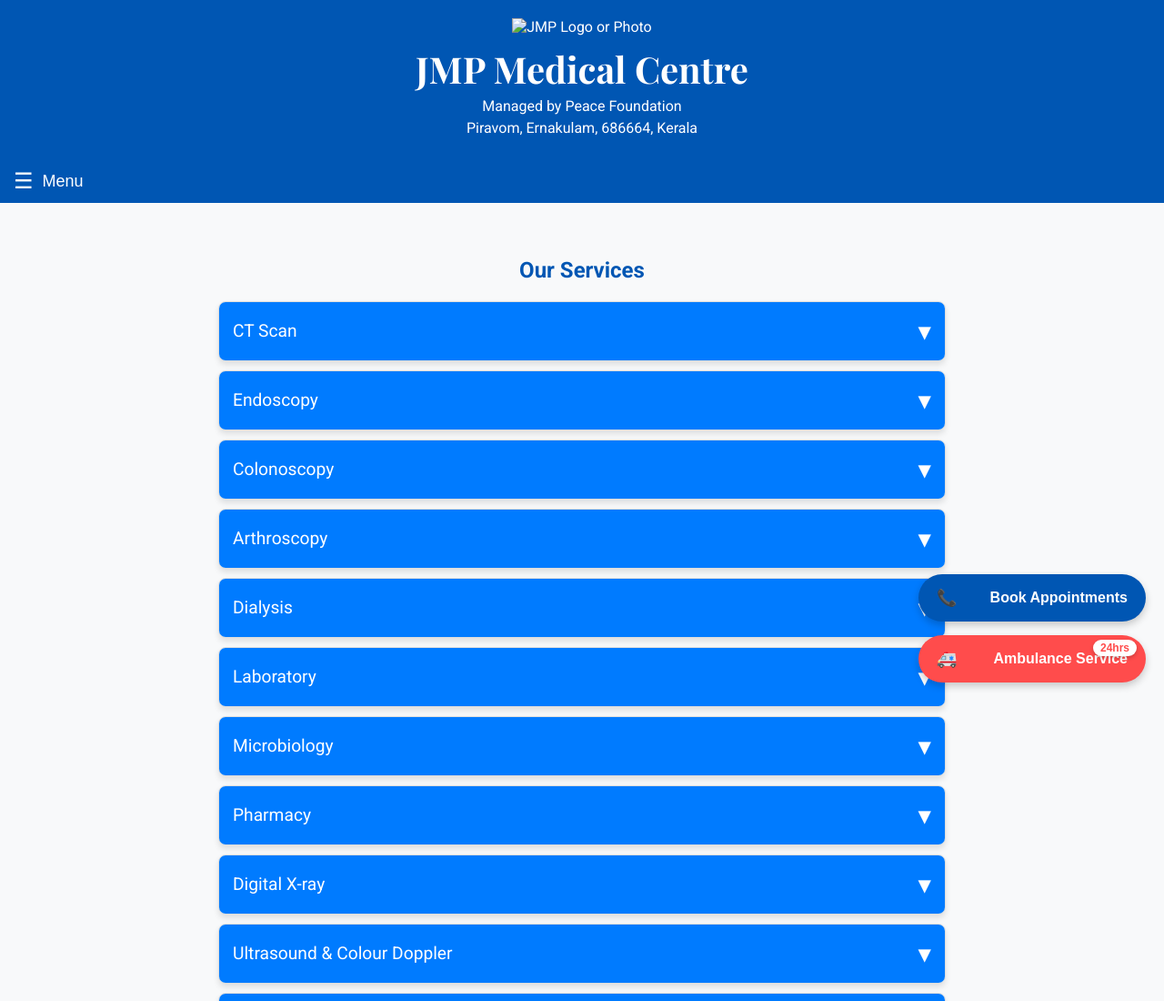
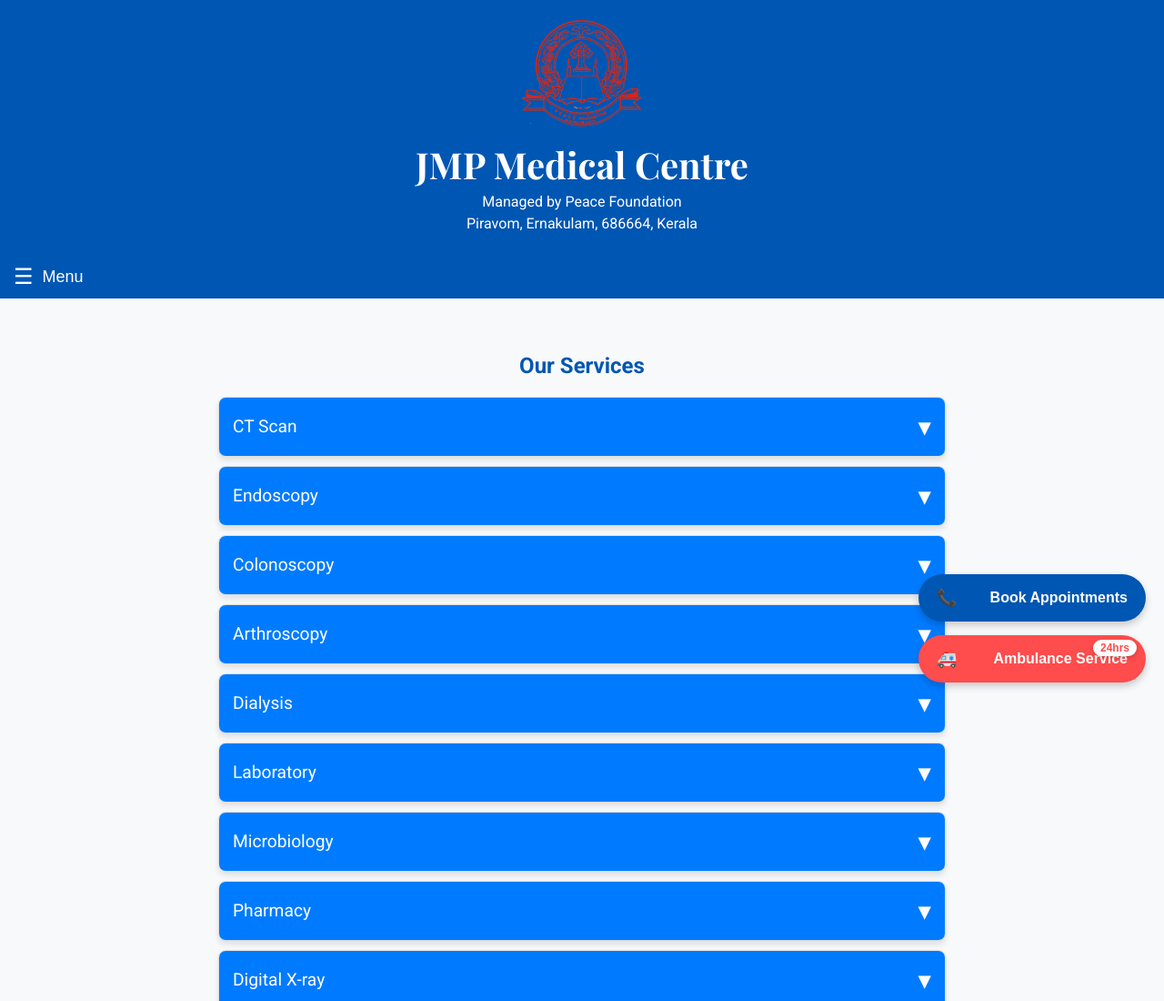
Before and after one commit to Sharathreji/jmpmc.com, a plain HTML site: page services.html in a window 1280 px wide. Shown: the top 1100 px of the page at 91% size. Drawn offline with nearby package versions, Linux system fonts and the light colour scheme.

Commit message:
Update services.html

```diff
--- a/services.html
+++ b/services.html
@@ -280,7 +280,7 @@
  </style>
 <body>
     <header>
-        <img src="images/jmplogo.jpg" alt="JMP Logo or Photo">
+        <img src="images/jmplogo.png" alt="JMP Logo or Photo">
         <h1>JMP Medical Centre</h1>
         <p>Managed by Peace Foundation</p>
         <p>Piravom, Ernakulam, 686664, Kerala</p>
```
